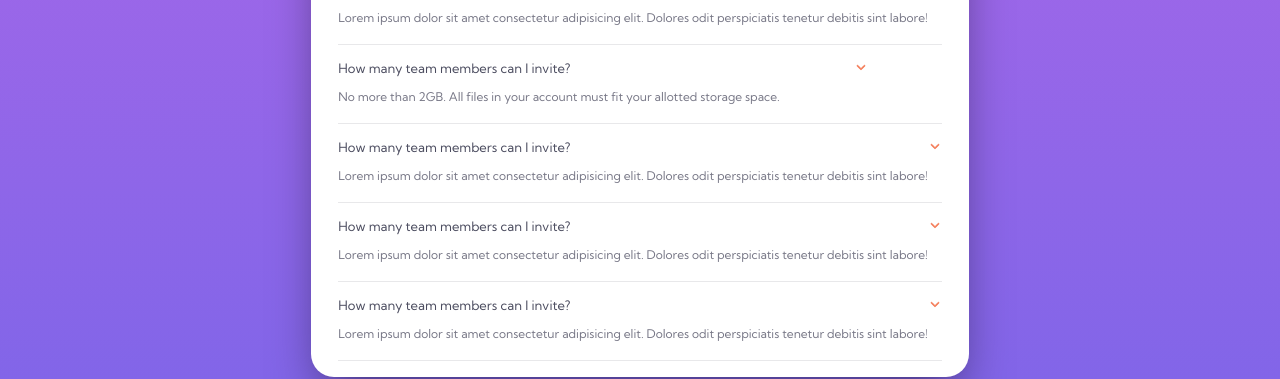
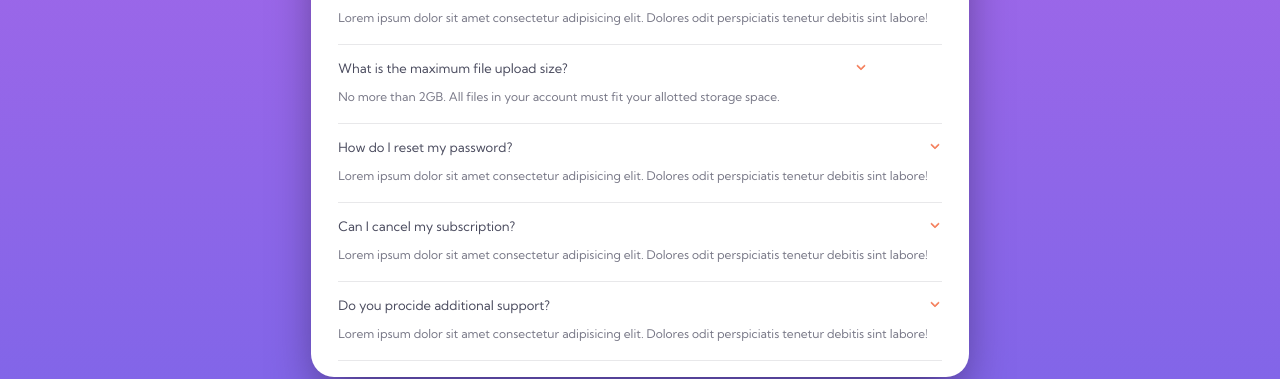
Before and after one commit to cehicm/responsive-accordion, a website: page index.html in a window 1280 px wide. Shown: the part 361-740 px from the top of the page. Drawn offline with Linux system fonts and the light colour scheme.

Commit message:
Update list title text according to design

```diff
--- a/index.html
+++ b/index.html
@@ -25,7 +25,7 @@
                         <p class="question-answer">Lorem ipsum dolor sit amet consectetur adipisicing elit. Dolores odit perspiciatis tenetur debitis sint labore!</p>
                     </li>
                     <li class="list-item">
-                        <h2 class="question-title">How many team members can I invite?</h2>
+                        <h2 class="question-title">What is the maximum file upload size?</h2>
                         <svg xmlns="http://www.w3.org/2000/svg" xmlns:xlink="http://www.w3.org/1999/xlink" version="1.1" id="Capa_1" x="0px" y="0px" width="960px" height="560px" viewBox="0 0 960 560" enable-background="new 0 0 960 560" xml:space="preserve">
                             <g id="Rounded_Rectangle_33_copy_4_1_">
                                 <path d="M480,344.181L268.869,131.889c-15.756-15.859-41.3-15.859-57.054,0c-15.754,15.857-15.754,41.57,0,57.431l237.632,238.937   c8.395,8.451,19.562,12.254,30.553,11.698c10.993,0.556,22.159-3.247,30.555-11.698l237.631-238.937   c15.756-15.86,15.756-41.571,0-57.431s-41.299-15.859-57.051,0L480,344.181z"/>
@@ -34,7 +34,7 @@
                         <p class="question-answer"> No more than 2GB. All files in your account must fit your allotted storage space. </p>
                     </li>
                     <li class="list-item">
-                        <h2 class="question-title">How many team members can I invite?</h2>
+                        <h2 class="question-title">How do I reset my password?</h2>
                         <svg xmlns="http://www.w3.org/2000/svg" xmlns:xlink="http://www.w3.org/1999/xlink" version="1.1" id="Capa_1" x="0px" y="0px" width="960px" height="560px" viewBox="0 0 960 560" enable-background="new 0 0 960 560" xml:space="preserve">
                             <g id="Rounded_Rectangle_33_copy_4_1_">
                                 <path d="M480,344.181L268.869,131.889c-15.756-15.859-41.3-15.859-57.054,0c-15.754,15.857-15.754,41.57,0,57.431l237.632,238.937   c8.395,8.451,19.562,12.254,30.553,11.698c10.993,0.556,22.159-3.247,30.555-11.698l237.631-238.937   c15.756-15.86,15.756-41.571,0-57.431s-41.299-15.859-57.051,0L480,344.181z"/>
@@ -43,7 +43,7 @@
                         <p class="question-answer">Lorem ipsum dolor sit amet consectetur adipisicing elit. Dolores odit perspiciatis tenetur debitis sint labore!</p>
                     </li>
                     <li class="list-item">
-                        <h2 class="question-title">How many team members can I invite?</h2>
+                        <h2 class="question-title">Can I cancel my subscription?</h2>
                         <svg xmlns="http://www.w3.org/2000/svg" xmlns:xlink="http://www.w3.org/1999/xlink" version="1.1" id="Capa_1" x="0px" y="0px" width="960px" height="560px" viewBox="0 0 960 560" enable-background="new 0 0 960 560" xml:space="preserve">
                             <g id="Rounded_Rectangle_33_copy_4_1_">
                                 <path d="M480,344.181L268.869,131.889c-15.756-15.859-41.3-15.859-57.054,0c-15.754,15.857-15.754,41.57,0,57.431l237.632,238.937   c8.395,8.451,19.562,12.254,30.553,11.698c10.993,0.556,22.159-3.247,30.555-11.698l237.631-238.937   c15.756-15.86,15.756-41.571,0-57.431s-41.299-15.859-57.051,0L480,344.181z"/>
@@ -52,7 +52,7 @@
                         <p class="question-answer">Lorem ipsum dolor sit amet consectetur adipisicing elit. Dolores odit perspiciatis tenetur debitis sint labore!</p>
                     </li>
                     <li class="list-item">
-                        <h2 class="question-title">How many team members can I invite?</h2>
+                        <h2 class="question-title">Do you procide additional support?</h2>
                         <svg xmlns="http://www.w3.org/2000/svg" xmlns:xlink="http://www.w3.org/1999/xlink" version="1.1" id="Capa_1" x="0px" y="0px" width="960px" height="560px" viewBox="0 0 960 560" enable-background="new 0 0 960 560" xml:space="preserve">
                             <g id="Rounded_Rectangle_33_copy_4_1_">
                                 <path d="M480,344.181L268.869,131.889c-15.756-15.859-41.3-15.859-57.054,0c-15.754,15.857-15.754,41.57,0,57.431l237.632,238.937   c8.395,8.451,19.562,12.254,30.553,11.698c10.993,0.556,22.159-3.247,30.555-11.698l237.631-238.937   c15.756-15.86,15.756-41.571,0-57.431s-41.299-15.859-57.051,0L480,344.181z"/>
```
